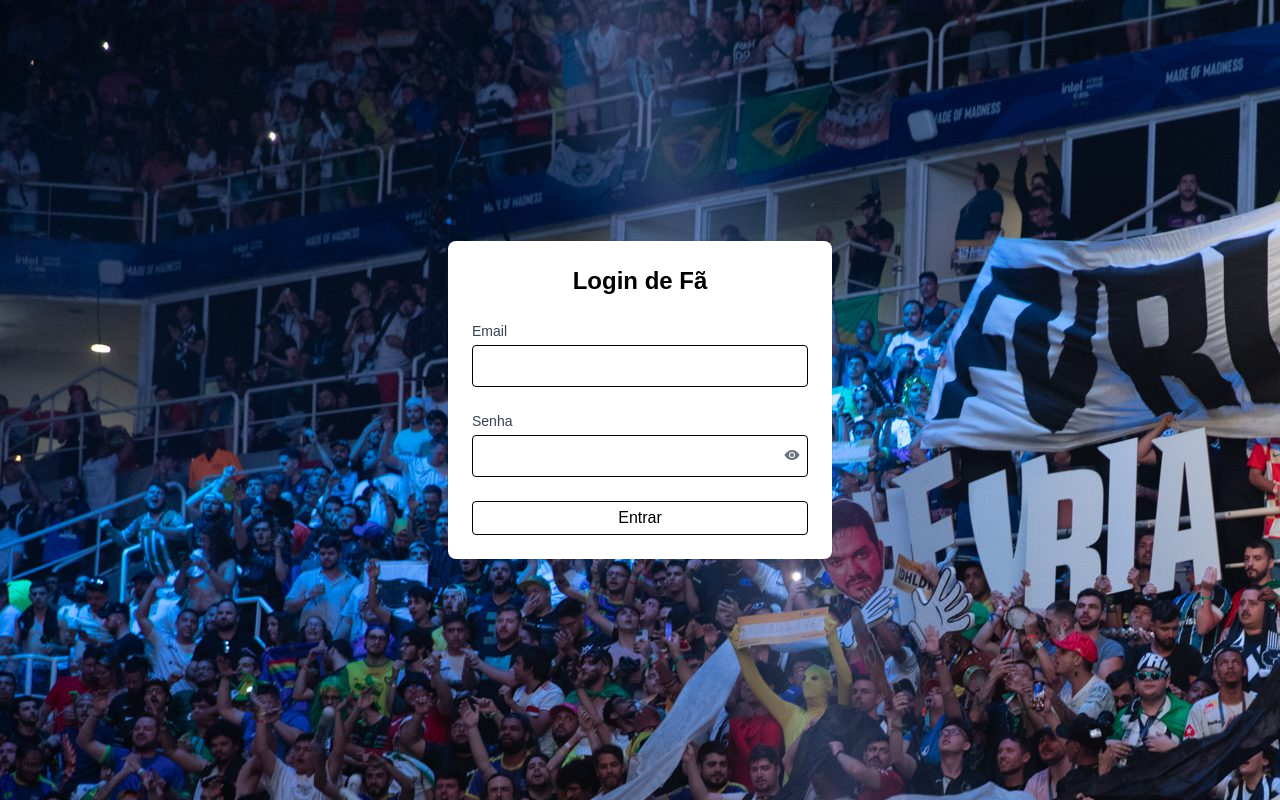
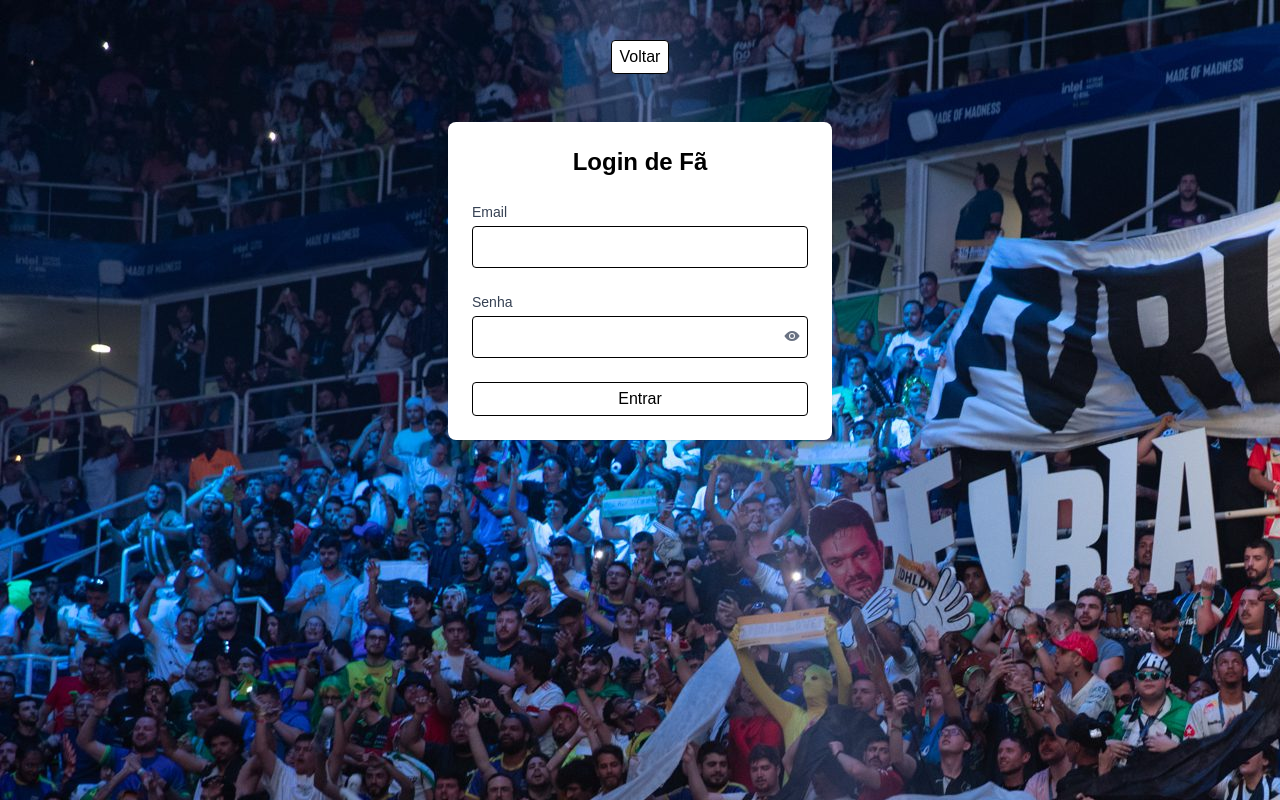
Before and after one commit to matheusrosa1/FuriaFans, a Next.js app in the folder frontend/: page /login in a window 1280 px wide. Built offline with nearby package versions, Linux system fonts and the light colour scheme.

Commit message:
feat: NavBarAuth

```diff
--- a/frontend/src/app/login/page.tsx
+++ b/frontend/src/app/login/page.tsx
@@ -1,12 +1,13 @@
-// src/app/login/page.tsx
+"use client";
 
-"use client";
 import { useState } from "react";
 import { useRouter } from "next/navigation";
 import { Button } from "@/components/Button";
 import { useAuth } from "@/contexts/AuthContext";
 import { useFanProfile } from "@/contexts/FanProfileContext";
 import Input from "@/components/Input";
+import NavbarAuth from "@/contexts/NavbarAuth";
+
 
 export default function LoginPage() {
   const [email, setEmail] = useState("");
@@ -15,7 +16,6 @@ export default function LoginPage() {
   const { setLogged } = useAuth();
   const router = useRouter();
   const { login } = useFanProfile();
-
 
   const handleLogin = async (e: React.FormEvent) => {
     e.preventDefault();
@@ -38,7 +38,7 @@ export default function LoginPage() {
 
       await new Promise((resolve) => setTimeout(resolve, 500));
 
-      await login(email); // <-- Mantém isso
+      await login(email);
 
       const redirectPath = localStorage.getItem("redirectAfterAuth");
       localStorage.removeItem("redirectAfterAuth");
@@ -55,10 +55,11 @@ export default function LoginPage() {
     }
   };
 
+  return (
+    <main className="p-6 bg-gray-100 min-h-screen flex flex-col items-center bg-[url(/Torcida-FURIA-IEM-Rio-Major-2022.jpg)]">
+      <NavbarAuth /> {/* 👈 Adiciona o NavbarAuth aqui */}
 
-  return (
-    <main className="p-6 bg-gray-100 min-h-screen flex items-center justify-center bg-[url(/Torcida-FURIA-IEM-Rio-Major-2022.jpg)]">
-      <form onSubmit={handleLogin} className="w-full max-w-sm bg-white p-6 rounded-lg shadow">
+      <form onSubmit={handleLogin} className="w-full max-w-sm bg-white p-6 rounded-lg shadow mt-8">
         <h1 className="text-2xl font-bold mb-6 text-center">Login de Fã</h1>
 
         <Input
@@ -81,8 +82,7 @@ export default function LoginPage() {
           label="Entrar"
           disabled={isLoading}
           fullWidth
-          />
-
+        />
       </form>
     </main>
   );
--- a/frontend/src/app/register/page.tsx
+++ b/frontend/src/app/register/page.tsx
@@ -1,5 +1,3 @@
-// src/app/register/page.tsx
-
 "use client";
 
 import { useState } from "react";
@@ -7,12 +5,13 @@ import { useRouter } from "next/navigation";
 import Input from "@/components/Input";
 import { Button } from "@/components/Button";
 import { useAuth } from "@/contexts/AuthContext";
+import NavbarAuth from "@/contexts/NavbarAuth";
 
 export const INITIAL_STATE = {
   email: "",
   password: "",
   passwordConfirm: "",
-}
+};
 
 export default function RegisterPage() {
   const [values, setValues] = useState(INITIAL_STATE);
@@ -56,17 +55,18 @@ export default function RegisterPage() {
     router.push("/add-fan");
   };
 
+  return (
+    <main className="p-6 bg-gray-100 min-h-screen flex flex-col items-center bg-[url(/Torcida-FURIA-IEM-Rio-Major-2022.jpg)]">
+      <NavbarAuth /> {/* 👈 Adicionado aqui! */}
 
-
-  return (
-    <main className="p-6 bg-gray-100 min-h-screen flex items-center justify-center bg-[url(/Torcida-FURIA-IEM-Rio-Major-2022.jpg)]">
-      <form onSubmit={handleRegister} className="w-full max-w-sm bg-white p-6 rounded-lg shadow">
+      <form onSubmit={handleRegister} className="w-full max-w-sm bg-white p-6 rounded-lg shadow mt-8">
         <h1 className="text-2xl font-bold mb-6 text-center">Criar Conta</h1>
         <Input
           name="email"
           label="Email"
           value={values.email}
           handleInputChange={handleInputChange}
+          required
         />
         <Input
           name="password"
@@ -74,6 +74,7 @@ export default function RegisterPage() {
           value={values.password}
           handleInputChange={handleInputChange}
           isPassword
+          required
         />
         <Input
           name="passwordConfirm"
@@ -81,6 +82,7 @@ export default function RegisterPage() {
           value={values.passwordConfirm}
           handleInputChange={handleInputChange}
           isPassword
+          required
         />
         <Button
           type="submit"
--- /dev/null
+++ b/frontend/src/contexts/NavbarAuth.tsx
@@ -0,0 +1,22 @@
+import { Button } from "@/components/Button";
+import { useRouter } from "next/navigation";
+
+export default function NavbarAuth() {
+  const router = useRouter();
+
+  const handleBack = () => {
+    if (window.history.length > 2) {
+      window.history.back();
+    } else {
+      router.push("/");
+    }
+  };
+
+  return (
+    <nav className="p-4 flex justify-center gap-4">
+      <div className="flex items-center">
+      <Button label="Voltar" onClick={handleBack} />
+      </div>
+      </nav>
+  );
+}
```
